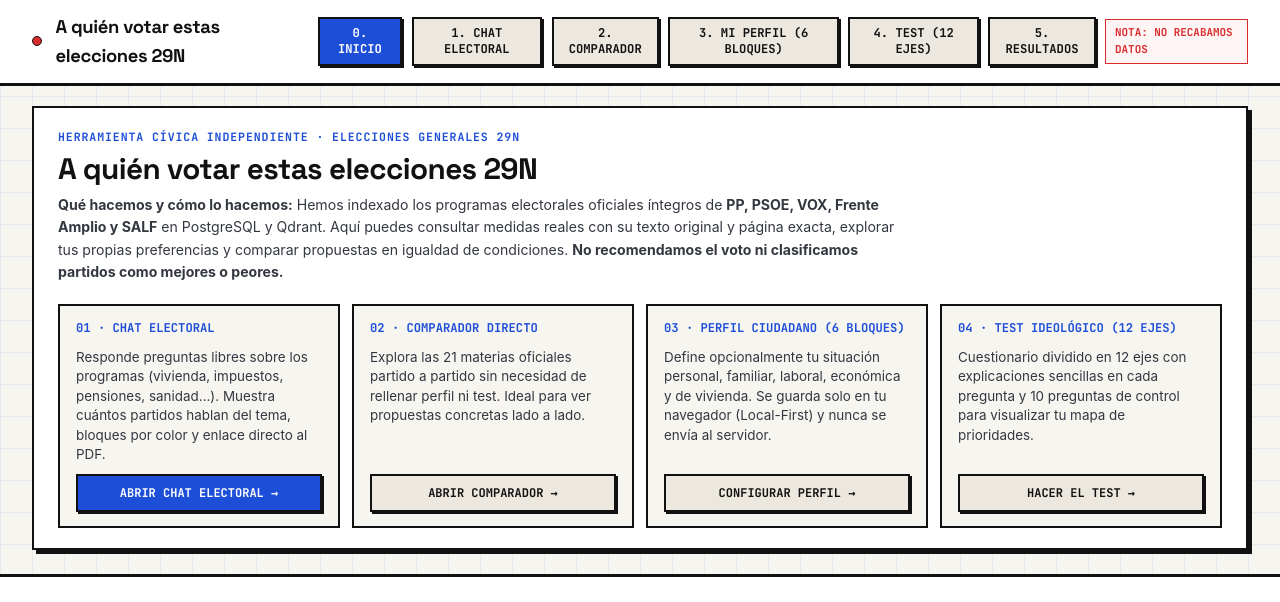
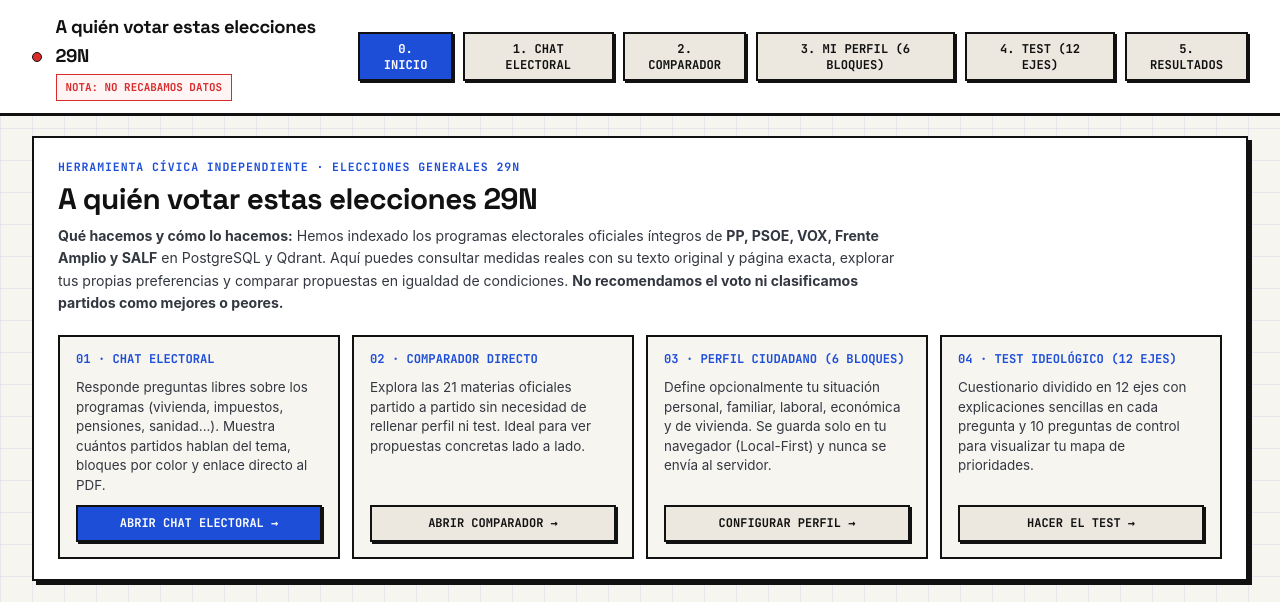
Before and after one commit to AaronSGomez/29N_elecciones, a plain HTML site: page frontend/index.html in a window 1280 px wide. Shown: the top 602 px of the page. Drawn offline with Linux system fonts and the light colour scheme; no server answers.

Commit message:
style: colocar NOTA NO RECABAMOS DATOS debajo del titulo en masthead

```diff
--- a/frontend/Style/navbar.css
+++ b/frontend/Style/navbar.css
@@ -20,6 +20,13 @@
   display: flex;
   align-items: center;
   gap: 0.85rem;
+}
+
+.masthead-title-stack {
+  display: flex;
+  flex-direction: column;
+  align-items: flex-start;
+  gap: 0.2rem;
 }
 
 .brand-title {
--- a/frontend/index.html
+++ b/frontend/index.html
@@ -20,7 +20,10 @@
   <header class="masthead-bar">
     <div class="masthead-brand">
       <span class="status-dot" id="status-dot"></span>
-      <h1 class="brand-title">A quién votar estas elecciones 29N</h1>
+      <div class="masthead-title-stack">
+        <h1 class="brand-title">A quién votar estas elecciones 29N</h1>
+        <span class="nav-privacy-note">NOTA: NO RECABAMOS DATOS</span>
+      </div>
     </div>
 
     <nav class="masthead-nav" aria-label="Menú principal">
@@ -30,7 +33,6 @@
       <button type="button" class="nav-tab-btn" id="tab-profile-btn">3. MI PERFIL (6 BLOQUES)</button>
       <button type="button" class="nav-tab-btn" id="tab-ideology-btn">4. TEST (12 EJES)</button>
       <button type="button" class="nav-tab-btn" id="tab-results-btn">5. RESULTADOS</button>
-      <span class="nav-privacy-note">NOTA: NO RECABAMOS DATOS</span>
     </nav>
   </header>
 
```
